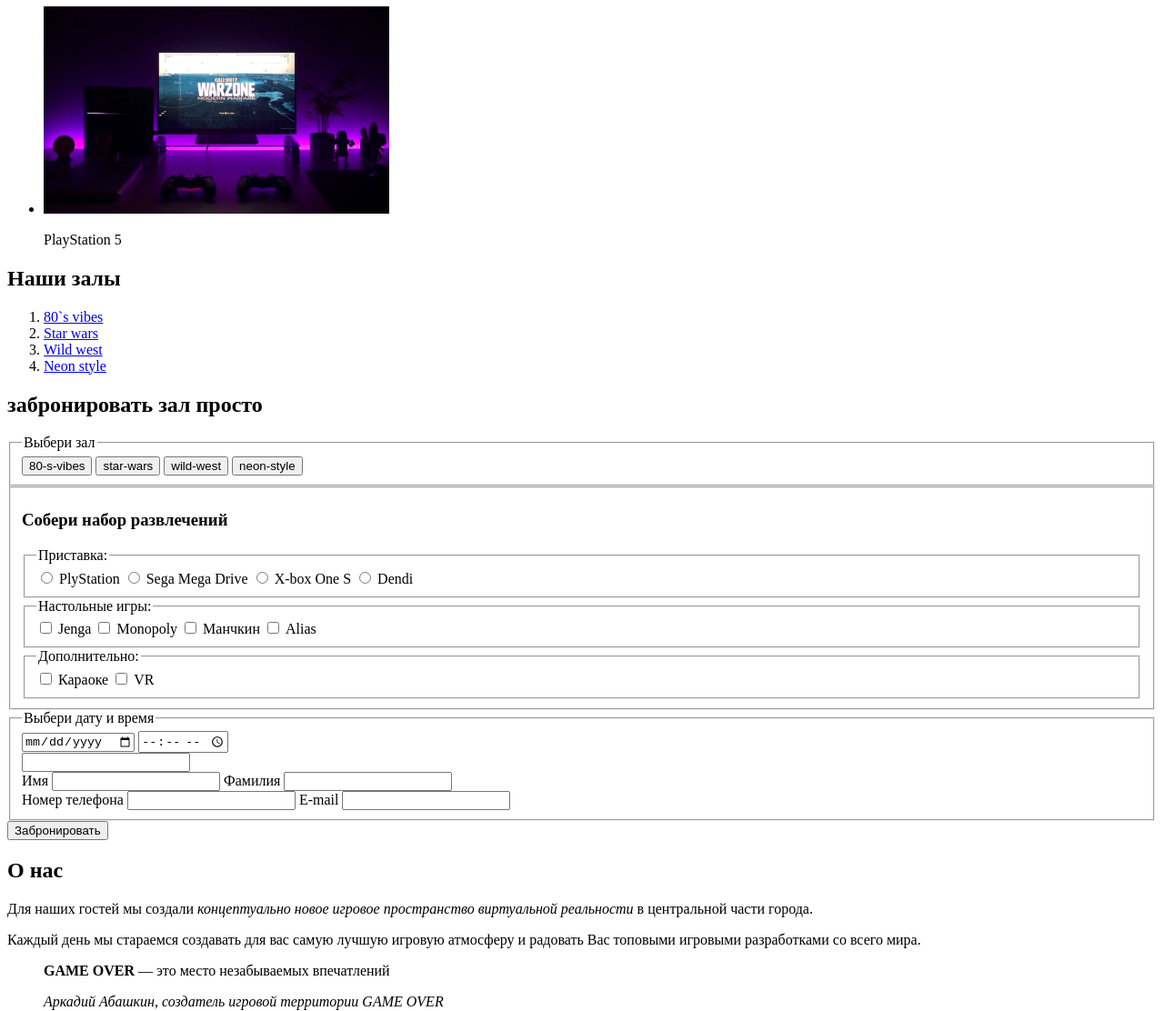
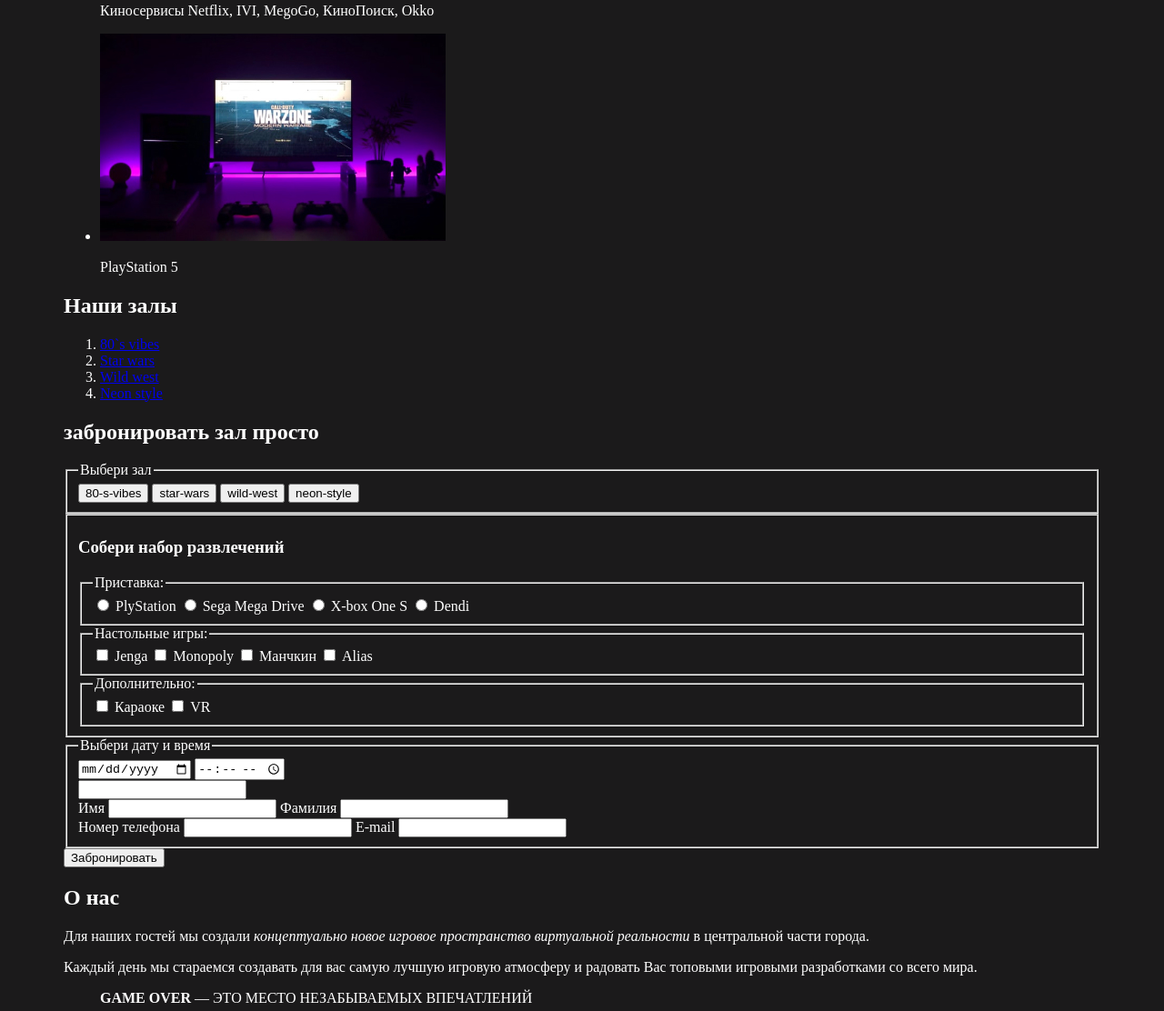
Before and after one commit to elena-v-sergeeva/Go_module-2, a plain HTML site: page index.html in a window 1280 px wide. Shown: the part 1688-2800 px from the top of the page at 91% size. Drawn offline with Linux system fonts and the light colour scheme.

Commit message:
second commit

```diff
--- /dev/null
+++ b/css/style.css
@@ -0,0 +1,18 @@
+* {
+  box-sizing: border-box;
+}
+
+body {
+  background-color: #1B1A1B;
+  color: #FFFFFF;
+}
+
+blockquote p {
+  text-transform: uppercase;
+}
+
+.wrapper {
+  width: 1200px;
+  padding: 30px;
+  margin: 0 auto;
+}
--- a/index.html
+++ b/index.html
@@ -8,10 +8,12 @@
   <link rel="icon" type="image/svg+xml" href="img/logo.svg">
   <link rel="icon" type="image/png" href="img/logo.png">
 
+  <link rel="stylesheet" href="css/style.css">
+
   <title>GAME OVER - игровая территория</title>
 </head>
 <body>
-
+  <div class="wrapper">
     <header>
       <img src="img/logo.png" alt="Логотип GAME OVER">
       <p>Меню</p>
@@ -191,9 +193,9 @@
         <p>Каждый день мы стараемся создавать для вас самую лучшую игровую атмосферу и радовать Вас топовыми игровыми разработками со всего мира.</p>
         <blockquote>
           <p> <strong lang="en">GAME OVER</strong> &mdash; это место незабываемых впечатлений</p>
-        <p>
+          <cite>
             <i>Аркадий Абашкин, создатель игровой территории GAME OVER</i>
-        </p>
+          </сite>
         </blockquote>
       </section>
 
@@ -241,5 +243,6 @@
         </ul>
       </nav>
     </footer>
+  </div>
 </body>
 </html>
```
Lines whose indentation alone changed are shown as unchanged.
